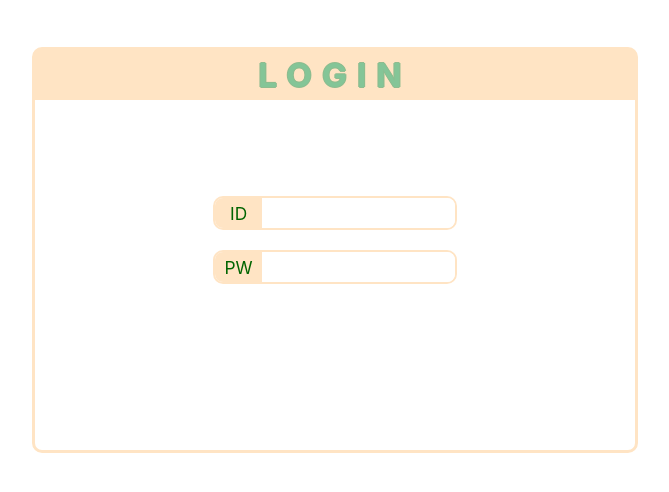
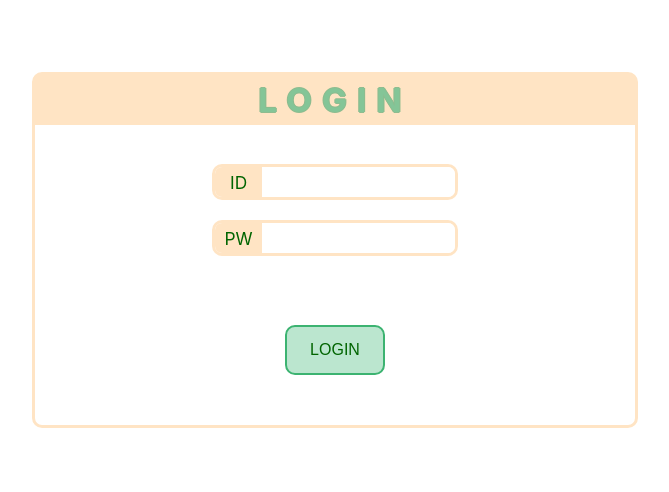
Before and after one commit to wogns0197/RunningWithMom-React, a React (Create React App) app: page /MyPage in a window 1280 px wide. Shown: the top 492 px of the page, without its empty margins (305-974 px from the left). Built offline with nearby package versions, Linux system fonts and the light colour scheme.

Commit message:
enh/Check Login

```diff
--- a/src/pages/MyPage.tsx
+++ b/src/pages/MyPage.tsx
@@ -1,8 +1,9 @@
 import { IsMobile, Record } from '../types/index';
-import React, { FC } from 'react';
+import React, { FC, useState } from 'react';
 import styled, { css } from 'styled-components';
 
 import axios from 'axios';
+import { isNull } from 'node:util';
 import { useMediaQuery } from "react-responsive";
 
 const FLEX = css`
@@ -17,21 +18,20 @@ const Main = styled.div`
   height: 500px;
 `;
 
-const But = styled.button`
-  width: 100px;
-  height: 50px;
-`;
-
 const Cont = styled.div`
   width: ${(props: IsMobile) => props.isMobile ? '80%' : '600px'};
-  height: 400px;
+  height: 350px;
   border: 3px solid ${({ theme }) => theme.colors.bisque};
   border-radius: 10px;
+  ${FLEX};
+  justify-content: flex-start;
+  flex-direction: column;
 `;
 
 const InputCont = styled.div`
+  margin-top: 20px;
   width: 100%;
-  height: 300px;
+  height: 150px;
   ${FLEX};
   flex-direction: column;
 `
@@ -43,7 +43,7 @@ const Column = styled.div`
   margin-bottom: 20px;
   width: ${(props: IsMobile) => props.isMobile ? '60%' : '40%'};
   height: 30px;
-  border: 2px solid ${({ theme }) => theme.colors.bisque};
+  border: 3px solid ${({ theme }) => theme.colors.bisque};
   border-radius: 10px;
   overflow: hidden;
 `;
@@ -66,10 +66,11 @@ const StyledInput = styled.input`
   color : ${({ theme }) => theme.colors.darkgreen};
   &:focus {
     outline:none;
-  }
+  };
 `
 
-const Header = styled.div` // title 왼쪽으로 치우쳐있음
+// title 왼쪽으로 치우쳐있음
+const Header = styled.div`
   ${FLEX};
   width: 100%;
   height: 50px;
@@ -84,6 +85,22 @@ const Header = styled.div` // title 왼쪽으로 치우쳐있음
   letter-spacing: 10px;
 `;
 
+const Button = styled.button`
+  width: 100px;
+  height: 50px;
+  margin-top: 30px;
+  background-color: ${({ theme }) => theme.colors.pastelgreen};
+  border: 2px solid ${({ theme }) => theme.colors.mediumseagreen};
+  border-radius: 10px;
+  color: ${({ theme }) => theme.colors.darkgreen};
+  font-size: 12pt;
+  cursor: pointer;
+`;
+
+const Invalid = styled.div`
+  color: ${({ theme }) => theme.colors.tomato};
+`;
+
 const getdata = async () => {
   await axios.get('http://localhost:5000/api/getdata')
     .then(res => {
@@ -95,25 +112,49 @@ const getdata = async () => {
     })
 }
 
+
 const MyPage: FC = () => {
-  const isMobile = useMediaQuery({query : "(max-width:767px)",});
+  const isMobile = useMediaQuery({ query: "(max-width:767px)", });
+  const [id, setID] = useState<string>('');
+  const [pw, setPW] = useState<string>('');
+  const [isValid, setIsValid] = useState<boolean>(false);
+
+  const postLogin = async (id: string, pw: string) => {
+    await axios.post('http://localhost:5000/api/getLogin', { id: id, pw: pw })
+      .then(res => {
+        return res.data.length >= 1 ? true : setIsValid(true);
+      })
+      .catch(err => {
+        console.log(err);
+      })
+  }
+
   return (
     <Main>
-      {/* <But onClick={ async() => {
-        console.log(await getdata());
-      }}/> */}
       <Cont isMobile={isMobile}>
         <Header>LOGIN</Header>
         <InputCont>
           <Column isMobile={isMobile}>
             <InputName>ID</InputName>
-            <StyledInput type='text'></StyledInput>
+            <StyledInput
+              type='text'
+              value={id}
+              onChange={(e) => setID(e.target.value)}
+            />
           </Column>
           <Column isMobile={isMobile}>
             <InputName>PW</InputName>
-            <StyledInput type='password'></StyledInput>
+            <StyledInput
+              type='password'
+              value={pw}
+              onChange={(e) => setPW(e.target.value)}
+            />
           </Column>
         </InputCont>
+        {isValid && (<Invalid>등록되지 않은 ID이거나 잘못된 PW입니다.</Invalid>)}
+        <Button
+          onClick={() => postLogin(id, pw)}>
+          LOGIN</Button>
       </Cont>
     </Main>
   );
```
